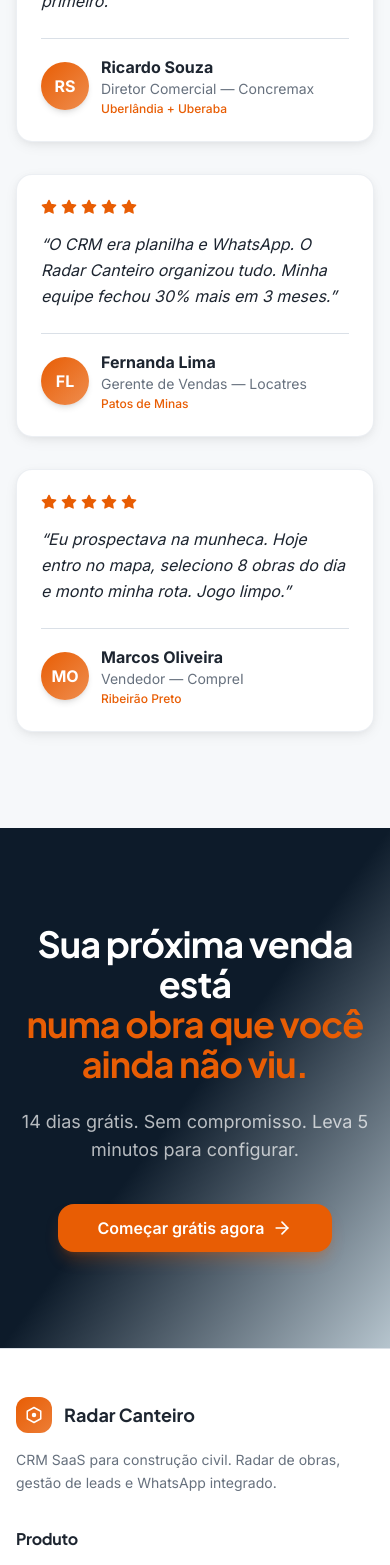
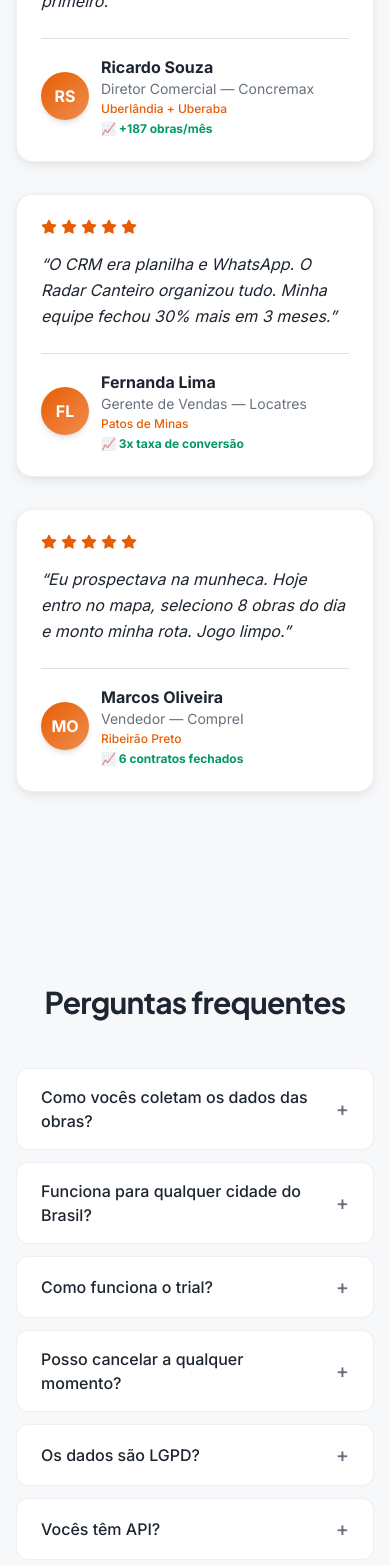
Before and after one commit to guilhermerevest-art/RadarCrm, a Next.js app: page / in a window 390 px wide. Shown: the part 7480-9045 px from the top of the page. Built offline with nearby package versions, Linux system fonts and the light colour scheme; no server answers.

Commit message:
feat(landing): FAQ, depoimentos com metricas, links reais do footer

```diff
--- a/src/app/page.tsx
+++ b/src/app/page.tsx
@@ -18,6 +18,7 @@
 } from 'lucide-react'
 import { Button } from '@/components/ui/button'
 import { Card, CardContent } from '@/components/ui/card'
+import { FAQ } from '@/components/landing/FAQ'
 import { Badge } from '@/components/ui/badge'
 
 const CIDADES = [
@@ -77,6 +78,7 @@
     texto: 'Perdíamos 40% das obras porque só ficávamos sabendo depois que já tinham começado. Agora a gente chega primeiro.',
     cidades: 'Uberlândia + Uberaba',
     avatar: 'RS',
+    metric: '+187 obras/mês',
   },
   {
     nome: 'Fernanda Lima',
@@ -84,6 +86,7 @@
     texto: 'O CRM era planilha e WhatsApp. O Radar Canteiro organizou tudo. Minha equipe fechou 30% mais em 3 meses.',
     cidades: 'Patos de Minas',
     avatar: 'FL',
+    metric: '3x taxa de conversão',
   },
   {
     nome: 'Marcos Oliveira',
@@ -91,6 +94,7 @@
     texto: 'Eu prospectava na munheca. Hoje entro no mapa, seleciono 8 obras do dia e monto minha rota. Jogo limpo.',
     cidades: 'Ribeirão Preto',
     avatar: 'MO',
+    metric: '6 contratos fechados',
   },
 ]
 
@@ -555,10 +559,11 @@
                     <div className="flex h-12 w-12 items-center justify-center rounded-full bg-gradient-to-br from-primary to-primary/70 text-white font-bold shadow-md">
                       {depoimento.avatar}
                     </div>
-                    <div>
+                    <div className="flex-1">
                       <p className="font-bold">{depoimento.nome}</p>
                       <p className="text-sm text-muted-foreground">{depoimento.cargo}</p>
                       <p className="text-xs text-primary font-medium mt-0.5">{depoimento.cidades}</p>
+                      <p className="text-xs font-bold text-emerald-600 mt-1">📈 {depoimento.metric}</p>
                     </div>
                   </div>
                 </CardContent>
@@ -567,6 +572,9 @@
           </div>
         </div>
       </section>
+
+      {/* FAQ */}
+      <FAQ />
 
       {/* CTA Final */}
       <section className="bg-gradient-to-br from-dark via-dark to-secondary/30 px-4 py-24 sm:px-6 lg:px-8">
@@ -613,25 +621,25 @@
               <ul className="space-y-2 text-sm text-muted-foreground">
                 <li><a href="#recursos" className="hover:text-foreground transition-colors">Recursos</a></li>
                 <li><a href="#planos" className="hover:text-foreground transition-colors">Planos</a></li>
-                <li><a href="#" className="hover:text-foreground transition-colors">Mapa de obras</a></li>
-                <li><a href="#" className="hover:text-foreground transition-colors">Integrações</a></li>
+                <li><Link href="/login" className="hover:text-foreground transition-colors">Mapa de obras</Link></li>
+                <li><a href="#recursos" className="hover:text-foreground transition-colors">Integrações</a></li>
               </ul>
             </div>
             <div>
               <h4 className="font-bold mb-3">Empresa</h4>
               <ul className="space-y-2 text-sm text-muted-foreground">
-                <li><a href="#" className="hover:text-foreground transition-colors">Sobre</a></li>
-                <li><a href="#" className="hover:text-foreground transition-colors">Blog</a></li>
-                <li><a href="#" className="hover:text-foreground transition-colors">Carreiras</a></li>
-                <li><a href="#" className="hover:text-foreground transition-colors">Contato</a></li>
+                <li><a href="mailto:contato@radarcanteiro.com.br?subject=Sobre" className="hover:text-foreground transition-colors">Sobre</a></li>
+                <li><a href="mailto:contato@radarcanteiro.com.br?subject=Blog" className="hover:text-foreground transition-colors">Blog</a></li>
+                <li><a href="mailto:trabalhe@radarcanteiro.com.br?subject=Vagas" className="hover:text-foreground transition-colors">Carreiras</a></li>
+                <li><a href="mailto:contato@radarcanteiro.com.br" className="hover:text-foreground transition-colors">Contato</a></li>
               </ul>
             </div>
             <div>
               <h4 className="font-bold mb-3">Legal</h4>
               <ul className="space-y-2 text-sm text-muted-foreground">
-                <li><a href="#" className="hover:text-foreground transition-colors">Termos de Uso</a></li>
-                <li><a href="#" className="hover:text-foreground transition-colors">Política de Privacidade</a></li>
-                <li><a href="#" className="hover:text-foreground transition-colors">LGPD</a></li>
+                <li><Link href="/termos" className="hover:text-foreground transition-colors">Termos de Uso</Link></li>
+                <li><Link href="/privacidade" className="hover:text-foreground transition-colors">Política de Privacidade</Link></li>
+                <li><a href="mailto:contato@radarcanteiro.com.br?subject=LGPD" className="hover:text-foreground transition-colors">LGPD</a></li>
               </ul>
             </div>
           </div>
--- /dev/null
+++ b/src/components/landing/FAQ.tsx
@@ -0,0 +1,68 @@
+'use client'
+
+import { useState } from 'react'
+
+const PERGUNTAS = [
+  {
+    p: 'Como vocês coletam os dados das obras?',
+    r: 'Cruzamos dados públicos do CNO (Cadastro Nacional de Obras), Receita Federal e prefeituras. Atualizamos semanalmente. Você não precisa informar nada — a obra aparece sozinha no radar.',
+  },
+  {
+    p: 'Funciona para qualquer cidade do Brasil?',
+    r: 'Sim. Temos cobertura nacional. Algumas capitais e regiões metropolitanas têm dados mais detalhados (alvarás, licenças) — identificamos isso no mapa.',
+  },
+  {
+    p: 'Como funciona o trial?',
+    r: '14 dias grátis, sem cartão. Acesso completo ao Radar, CRM e WhatsApp. Ao final, você escolhe o plano ou cancela — sem cobrança automática.',
+  },
+  {
+    p: 'Posso cancelar a qualquer momento?',
+    r: 'Sim. Cancelamento online pelo painel, sem multa. Reembolso proporcional nos primeiros 30 dias.',
+  },
+  {
+    p: 'Os dados são LGPD?',
+    r: 'Sim. Usamos apenas dados públicos (CNO, Receita, prefeituras). Não comercializamos dados pessoais. DPA disponível sob solicitação.',
+  },
+  {
+    p: 'Vocês têm API?',
+    r: 'Sim, no plano Corporate. Documentação OpenAPI, autenticação por API key, rate limit de 1000 req/min. Webhooks disponíveis para alertas em tempo real.',
+  },
+]
+
+export function FAQ() {
+  const [aberto, setAberto] = useState<number | null>(null)
+  return (
+    <section className="bg-muted/30 px-4 py-24 sm:px-6 lg:px-8">
+      <div className="mx-auto max-w-4xl">
+        <div className="text-center mb-12">
+          <h2 className="font-heading text-3xl font-bold tracking-tight sm:text-4xl">
+            Perguntas frequentes
+          </h2>
+        </div>
+        <div className="space-y-3">
+          {PERGUNTAS.map((item, i) => (
+            <div
+              key={i}
+              className="bg-card rounded-lg border border-border/50 overflow-hidden"
+            >
+              <button
+                onClick={() => setAberto(aberto === i ? null : i)}
+                className="w-full px-6 py-4 text-left font-medium flex items-center justify-between hover:bg-muted/40 transition-colors"
+              >
+                <span>{item.p}</span>
+                <span className="text-muted-foreground text-xl ml-4">
+                  {aberto === i ? '−' : '+'}
+                </span>
+              </button>
+              {aberto === i && (
+                <div className="px-6 pb-4 text-muted-foreground leading-relaxed">
+                  {item.r}
+                </div>
+              )}
+            </div>
+          ))}
+        </div>
+      </div>
+    </section>
+  )
+}
```
